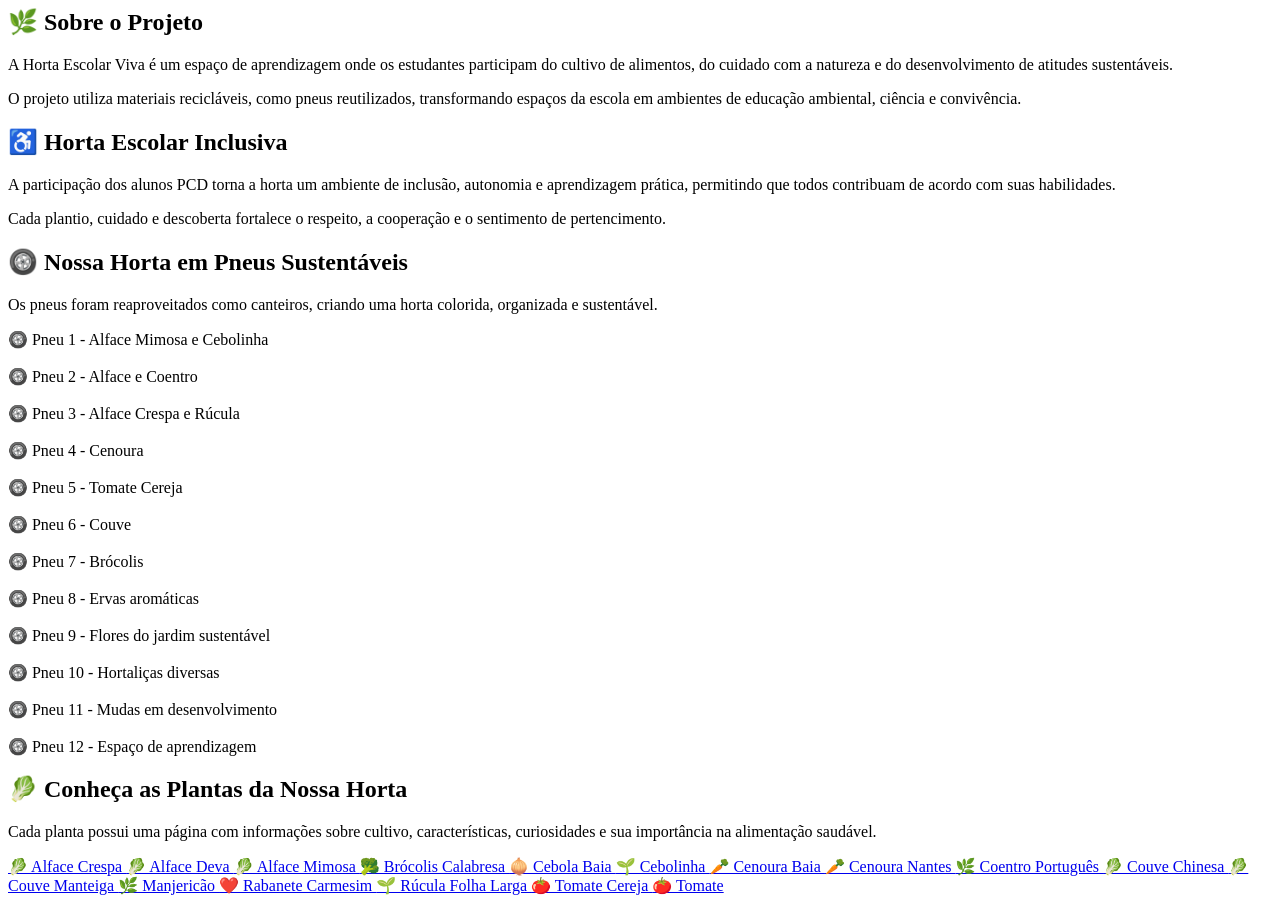
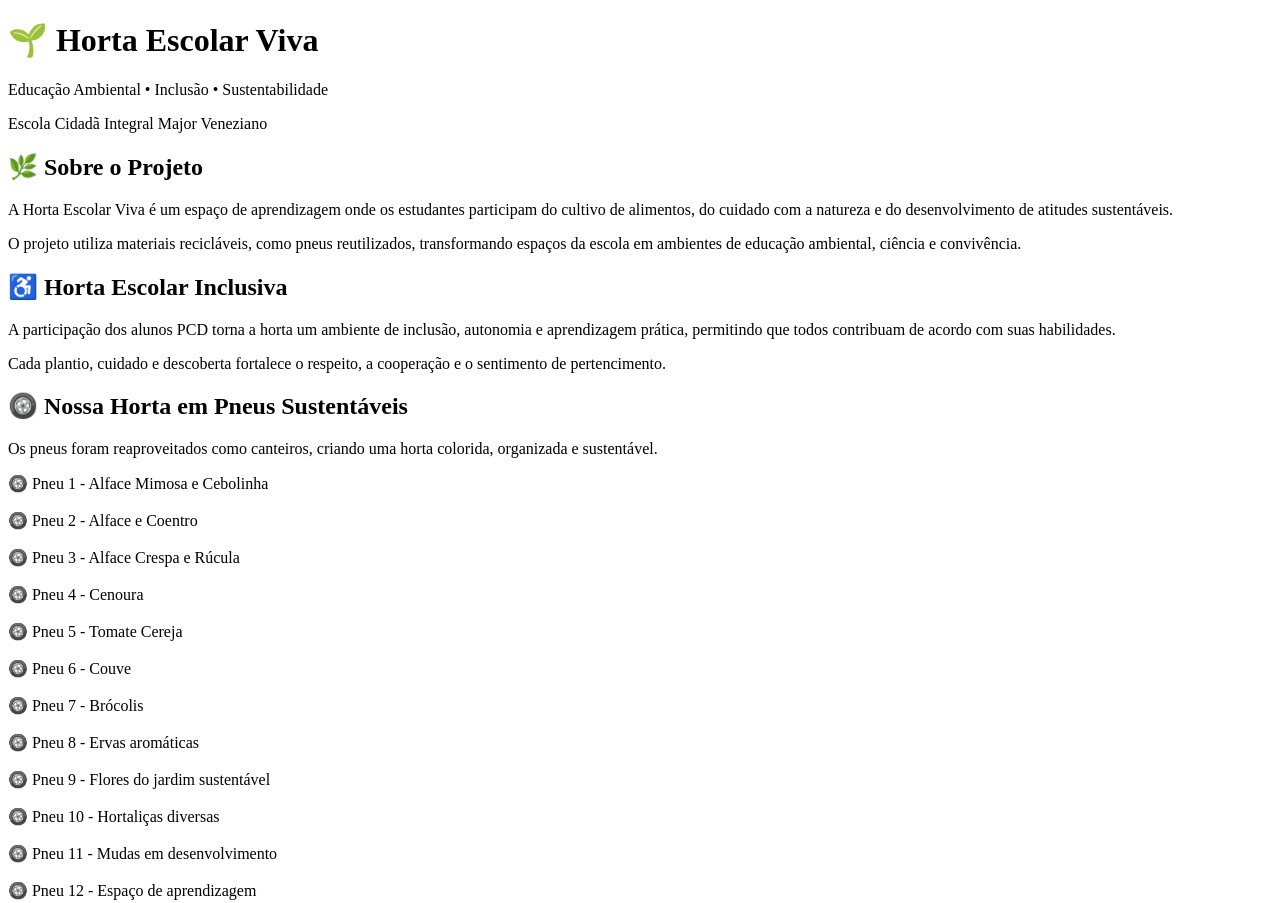
Before and after one commit to marciaalves4-sketch/HORTA-ESCOLAR, a plain HTML site: page index.html in a window 1280 px wide. Shown: the top 903 px of the page. Drawn offline with Linux system fonts and the light colour scheme.

Commit message:
Update index.html

```diff
--- a/index.html
+++ b/index.html
@@ -1,4 +1,23 @@
+<!DOCTYPE html>
+<html lang="pt-BR">
 
+<head>
+<meta charset="UTF-8">
+<meta name="viewport" content="width=device-width, initial-scale=1.0">
+
+<title>Horta Escolar Viva</title>
+
+<link rel="stylesheet" href="estilo.css">
+
+</head>
+
+<body>
+
+<header>
+<h1>🌱 Horta Escolar Viva</h1>
+<p>Educação Ambiental • Inclusão • Sustentabilidade</p>
+<p>Escola Cidadã Integral Major Veneziano</p>
+</header>
 <h2>🌿 Sobre o Projeto</h2>
 
 <p>
@@ -238,8 +257,9 @@
 </footer>
 
 
+
 </body>
-
+</html>
 </html>
 
 </section>
```
